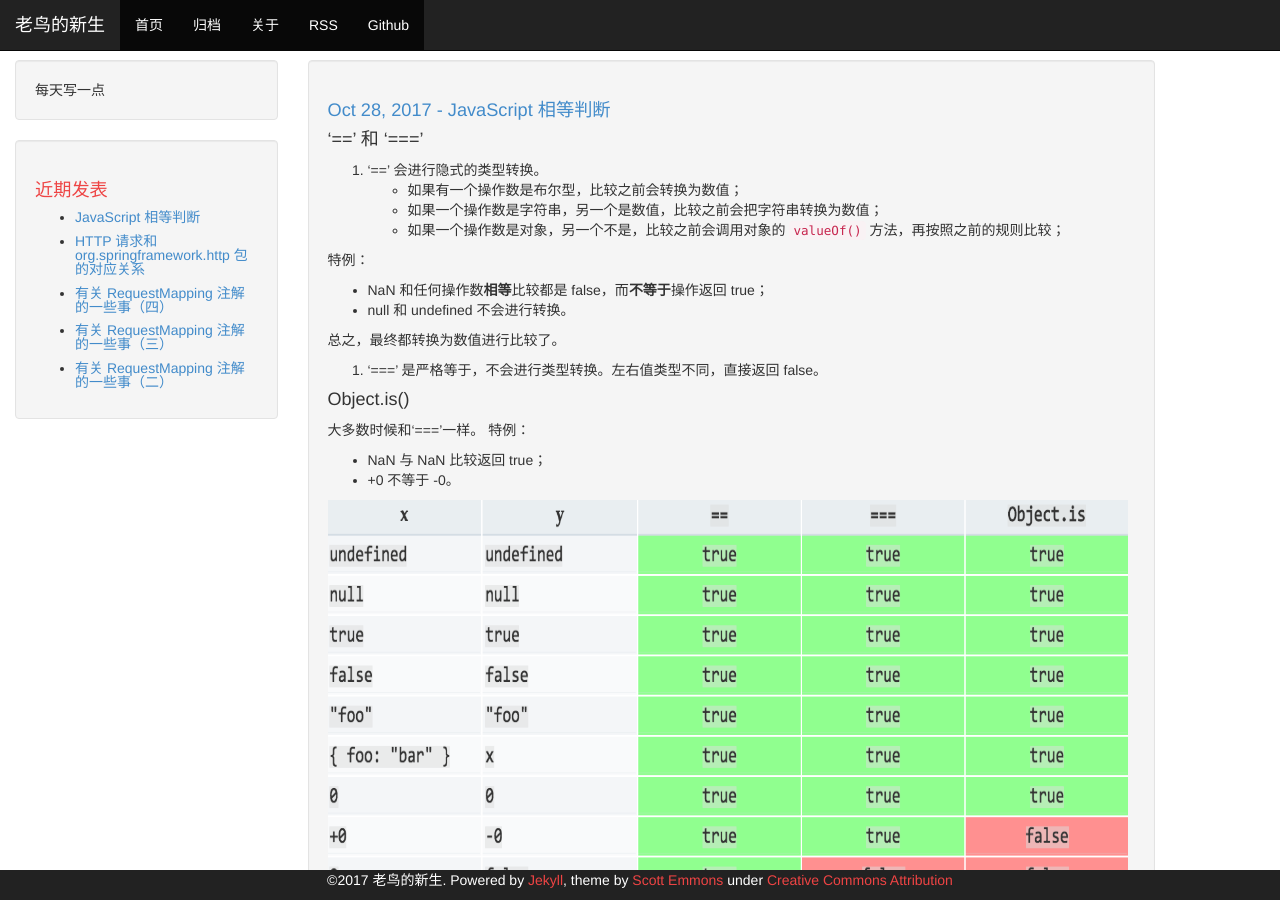
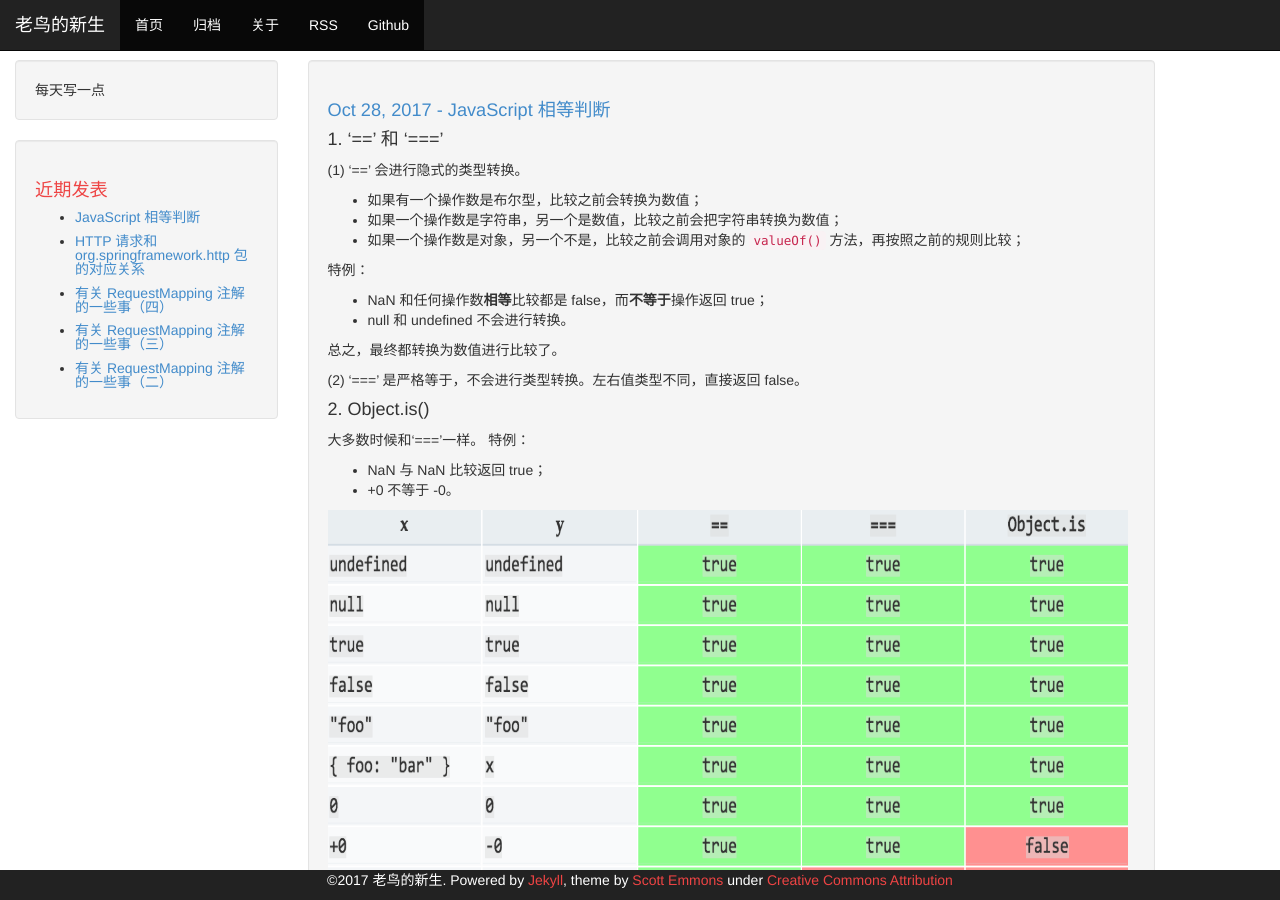
Before and after one commit to jyjsjd/jyjsjd.github.io, a Jekyll site: the page built from _posts/2017-10-28-js-equal.md, in a window 1280 px wide and 900 px high. Built offline with Jekyll 4.4.1, drawn with Linux system fonts in a browser that asks for light colours.

Commit message:
js equals

```diff
--- a/_posts/2017-10-28-js-equal.md
+++ b/_posts/2017-10-28-js-equal.md
@@ -8,8 +8,8 @@ email: jyjsjd@hotmail.com
 description: JavaScript 相等判断
 ---
 
-#### ‘==’ 和 ‘===’
-1. ‘==’ 会进行隐式的类型转换。
+#### 1. ‘==’ 和 ‘===’
+(1) ‘==’ 会进行隐式的类型转换。
 * 如果有一个操作数是布尔型，比较之前会转换为数值；
 * 如果一个操作数是字符串，另一个是数值，比较之前会把字符串转换为数值；
 * 如果一个操作数是对象，另一个不是，比较之前会调用对象的 `valueOf()` 方法，再按照之前的规则比较；
@@ -20,9 +20,9 @@ description: JavaScript 相等判断
 
 总之，最终都转换为数值进行比较了。
 
-2. ‘===’ 是严格等于，不会进行类型转换。左右值类型不同，直接返回 false。
+(2) ‘===’ 是严格等于，不会进行类型转换。左右值类型不同，直接返回 false。
 
-#### Object.is()
+#### 2. Object.is()
 大多数时候和‘===’一样。
 特例：
 * NaN 与 NaN 比较返回 true；
```
